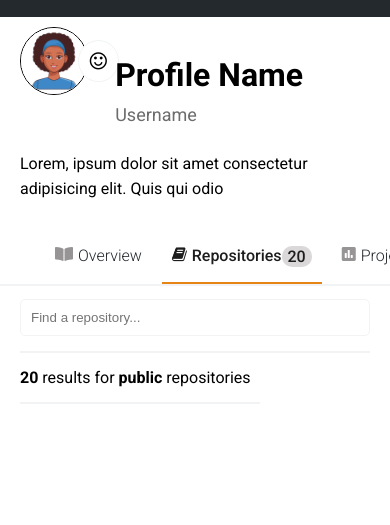
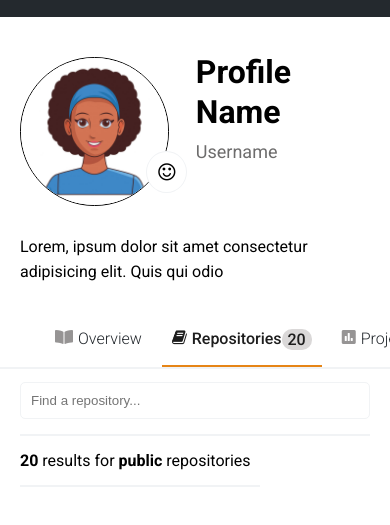
Before and after one commit to Favalcodes/graphql, a plain HTML site: page profile.html in a window 390 px wide. Shown: the part 53-578 px from the top of the page. Drawn offline with Linux system fonts and the light colour scheme; no server answers.

Commit message:
image fix

```diff
--- a/css/profile.css
+++ b/css/profile.css
@@ -331,9 +331,9 @@ hr{
         display: flex;
     }
     .dp{
-        width: 20%;
-        height: 20%;
-        margin-top: 0;
+        width: 50%;
+        height: 50%;
+        margin-top: 30px;
     }
     .ppix{
         width: 100%;
```
